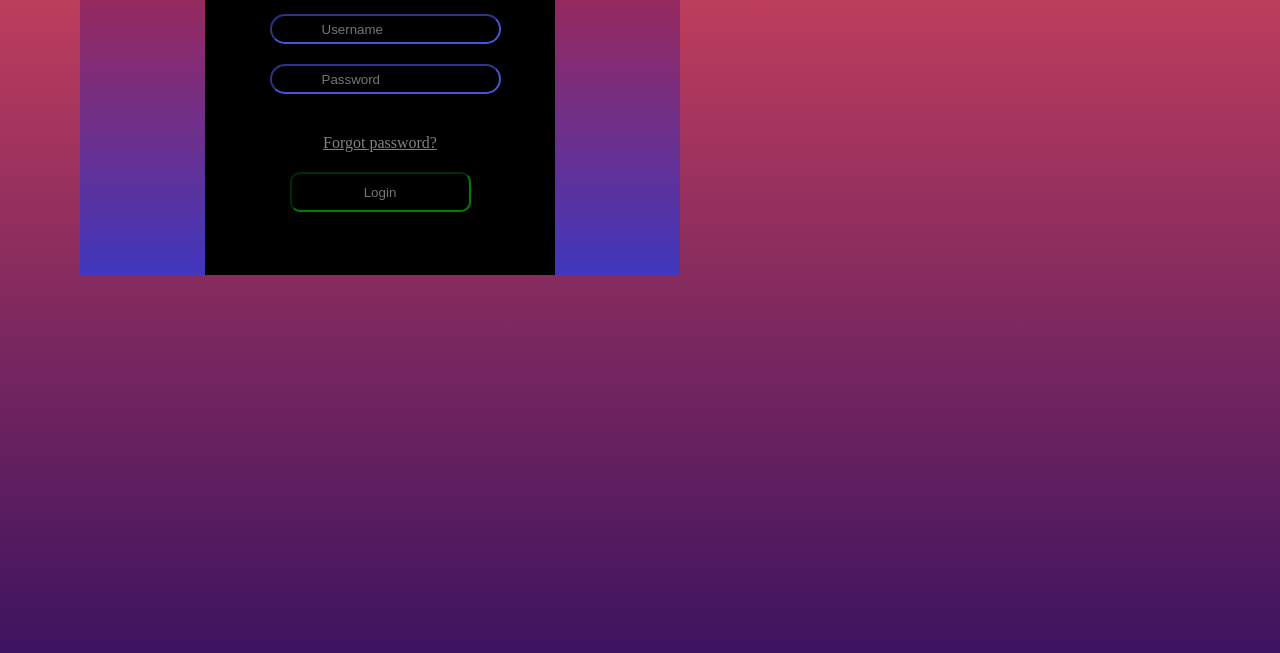
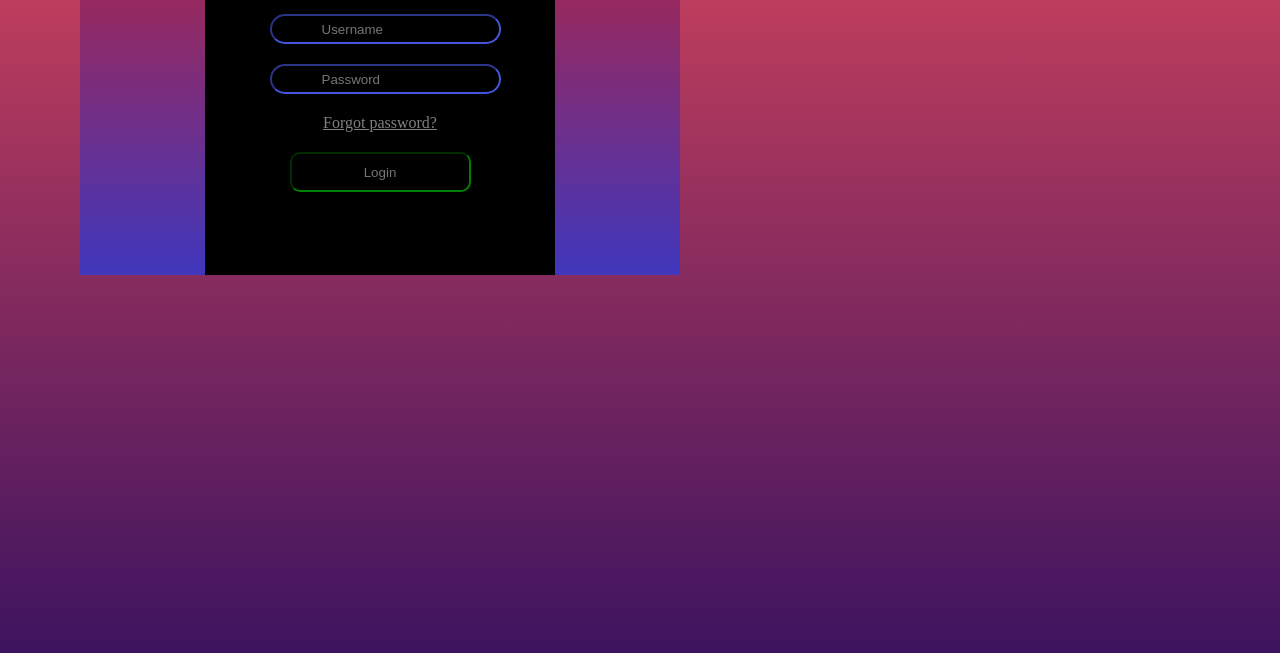
Before and after one commit to GinaGanaa/new-version-of-login-form, a plain HTML site: page index.html in a window 1280 px wide. Shown: the part 205-858 px from the top of the page. Drawn offline with Linux system fonts and the light colour scheme.

Commit message:
improvement

```diff
--- a/style.css
+++ b/style.css
@@ -58,7 +58,7 @@ body {
   justify-content: center;
 }
 .forgotPass {
-  padding-top: 20px;
+  padding-top: 0px;
 }
 .headLogin {
   color: #fff;
```
